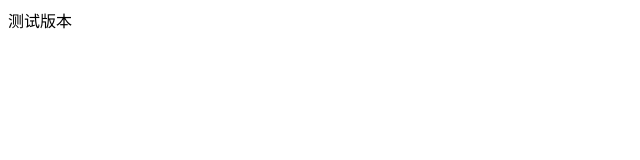
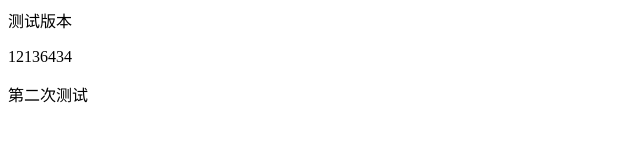
Before and after one commit to chenyanying0517/mydemo, a plain HTML site: page index.html in a window 1280 px wide. Shown: the whole page, without its empty margins (0-640 px from the left). Drawn offline with Linux system fonts and the light colour scheme.

Commit message:
测试仓库数据

```diff
--- a/index.html
+++ b/index.html
@@ -8,5 +8,7 @@
 </head>
 <body>
     <div>测试版本</div>
+    <p>12136434</p>
+    <div>第二次测试</div>
 </body>
 </html>
```
